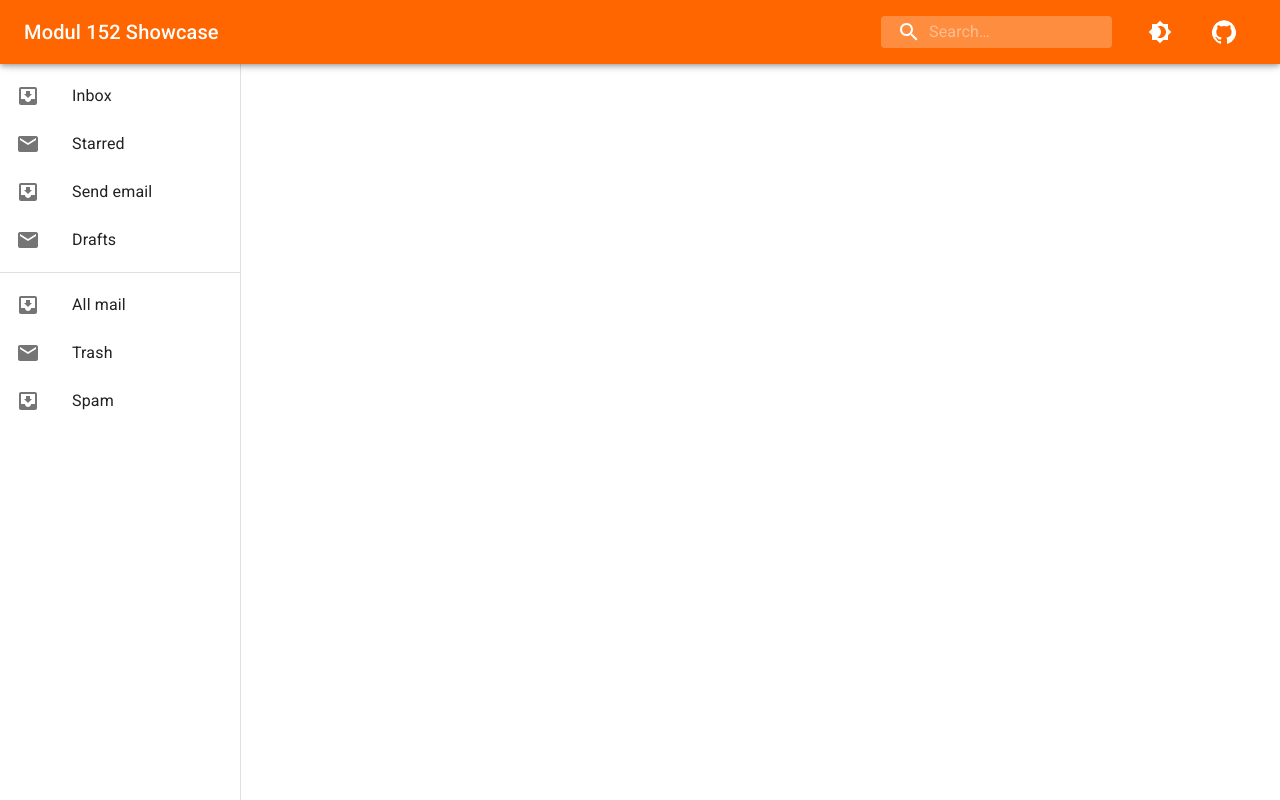
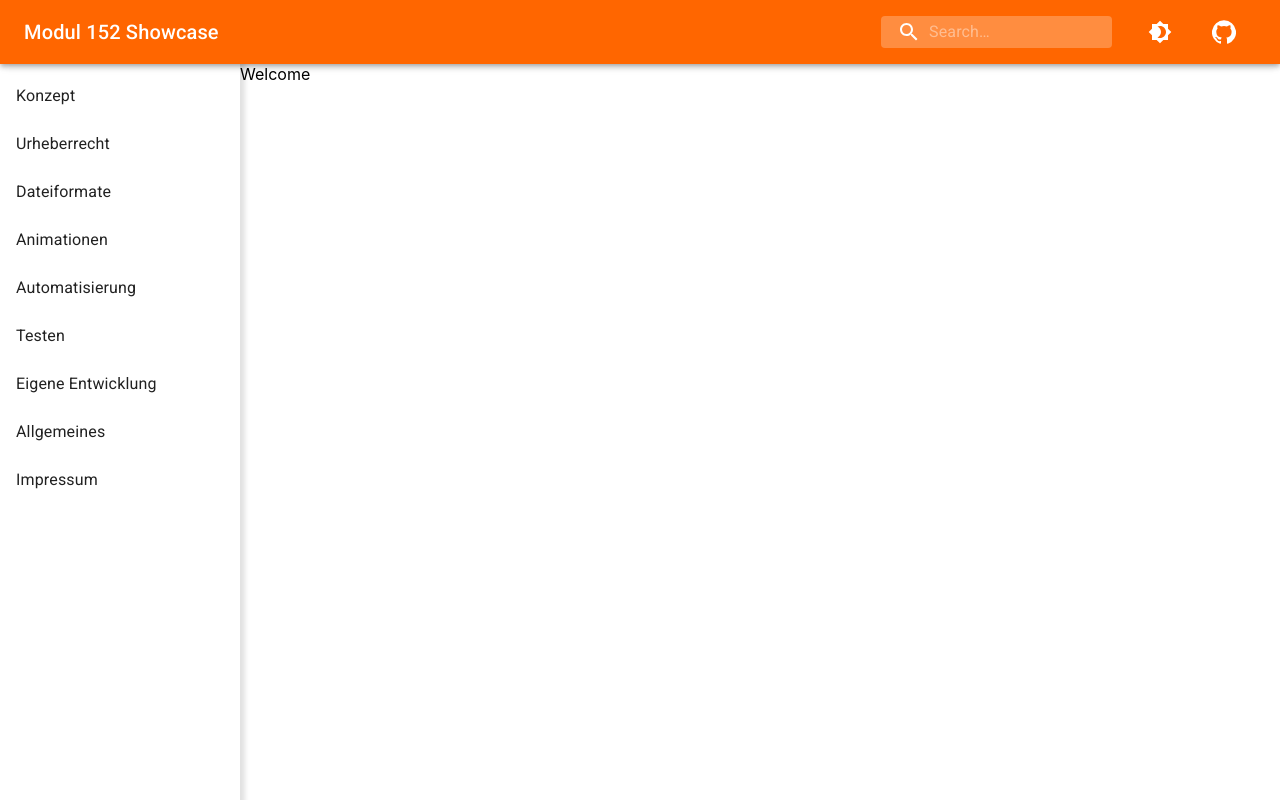
Before and after one commit to SeverinNauer/M152, a React (Create React App) app: page / in a window 1280 px wide. Built offline with nearby package versions, Linux system fonts and the light colour scheme.

Commit message:
add Drawer

```diff
--- a/package.json
+++ b/package.json
@@ -12,8 +12,10 @@
     "@types/node": "^12.12.44",
     "@types/react": "^16.9.35",
     "@types/react-dom": "^16.9.8",
+    "@types/react-router-dom": "^5.1.5",
     "react": "^16.13.1",
     "react-dom": "^16.13.1",
+    "react-router-dom": "^5.2.0",
     "react-scripts": "3.4.1",
     "typescript": "^3.7.5"
   },
--- a/src/App.tsx
+++ b/src/App.tsx
@@ -1,27 +1,24 @@
 import {
   AppBar,
   createStyles,
+  Drawer,
   fade,
   Hidden,
   IconButton as MuiIconButton,
   makeStyles,
   styled,
+  Theme,
   Toolbar,
   Typography,
-  Drawer,
-  List,
-  ListItem,
-  ListItemIcon,
-  ListItemText,
-  Divider,
+  useMediaQuery,
 } from "@material-ui/core";
 import Brightness4Icon from "@material-ui/icons/Brightness4";
 import GitHubIcon from "@material-ui/icons/GitHub";
 import MenuIcon from "@material-ui/icons/Menu";
-import React from "react";
+import React, { useState } from "react";
+import DrawerContent from "./components/DrawerContent";
 import SearchInput from "./components/SearchInput";
-import InboxIcon from "@material-ui/icons/MoveToInbox";
-import MailIcon from "@material-ui/icons/Mail";
+import Content from './Content';
 
 const Root = styled("div")({
   height: "100%",
@@ -36,7 +33,7 @@ const Box = styled("div")({
   display: "flex",
 });
 
-const drawerWidth = 240;
+export const drawerWidth = 240;
 const useStyles = makeStyles((theme) =>
   createStyles({
     search: {
@@ -78,18 +75,22 @@ const useStyles = makeStyles((theme) =>
     },
     drawerPaper: {
       width: drawerWidth,
-    },
-    drawerContainer: {
-      overflow: "auto",
+      boxShadow: `5px 5px 5px ${theme.palette.divider}`,
+      border: "none",
     },
     appbar: {
       zIndex: theme.zIndex.drawer + 1,
+      [theme.breakpoints.down("sm")]: {
+        zIndex: theme.zIndex.modal + 1,
+      },
     },
   })
 );
 
 const App = () => {
   const classes = useStyles();
+  const [menuIsOpen, setMenuIsOpen] = useState(false);
+  const smDown = useMediaQuery((theme: Theme) => theme.breakpoints.down("sm"));
   return (
     <Root>
       <AppBar className={classes.appbar} position="fixed" color="primary">
@@ -100,6 +101,7 @@ const App = () => {
                 className={classes.menuButton}
                 aria-label="Menu"
                 color="inherit"
+                onClick={() => setMenuIsOpen(!menuIsOpen)}
               >
                 <MenuIcon />
               </IconButton>
@@ -127,34 +129,14 @@ const App = () => {
       </AppBar>
       <Drawer
         className={classes.drawer}
-        variant="permanent"
+        variant={smDown ? "temporary" : "persistent"}
         classes={{ paper: classes.drawerPaper }}
+        open={menuIsOpen || !smDown}
       >
         <Toolbar />
-        <div className={classes.drawerContainer}>
-          <List>
-            {["Inbox", "Starred", "Send email", "Drafts"].map((text, index) => (
-              <ListItem button key={text}>
-                <ListItemIcon>
-                  {index % 2 === 0 ? <InboxIcon /> : <MailIcon />}
-                </ListItemIcon>
-                <ListItemText primary={text} />
-              </ListItem>
-            ))}
-          </List>
-          <Divider />
-          <List>
-            {["All mail", "Trash", "Spam"].map((text, index) => (
-              <ListItem button key={text}>
-                <ListItemIcon>
-                  {index % 2 === 0 ? <InboxIcon /> : <MailIcon />}
-                </ListItemIcon>
-                <ListItemText primary={text} />
-              </ListItem>
-            ))}
-          </List>
-        </div>
+        <DrawerContent />
       </Drawer>
+      <Content />
     </Root>
   );
 };
--- /dev/null
+++ b/src/Content.tsx
@@ -0,0 +1,28 @@
+import { styled, Toolbar } from "@material-ui/core";
+import React from "react";
+import { Route, Switch } from "react-router-dom";
+import { drawerWidth } from "./App";
+import Index from "./pages/Index";
+
+const ContentBox = styled("div")(({ theme }) => ({
+  width: `calc(100% - ${drawerWidth}px)`,
+  marginLeft: "auto",
+  [theme.breakpoints.down("sm")]: {
+    width: "100%",
+  },
+}));
+
+const Content = () => {
+  return (
+    <ContentBox>
+      <Toolbar />
+      <Switch>
+        <Route exact path="/">
+          <Index />
+        </Route>
+      </Switch>
+    </ContentBox>
+  );
+};
+
+export default Content;
--- /dev/null
+++ b/src/components/DrawerContent.tsx
@@ -0,0 +1,129 @@
+import {
+  createStyles,
+  List,
+  ListItem,
+  ListItemText,
+  makeStyles,
+  Collapse,
+} from "@material-ui/core";
+import React, { useEffect, useState } from "react";
+import { Link, LinkProps, useHistory } from "react-router-dom";
+
+type MenuItem = {
+  readonly Name: string;
+  readonly SubItems?: ReadonlyArray<MenuItem>;
+  readonly Selected: boolean;
+};
+
+const MenuItems: ReadonlyArray<MenuItem> = [
+  {
+    Name: "Konzept",
+    Selected: false,
+    SubItems: [
+      { Name: "Mockup", Selected: false },
+      { Name: "Style Guide", Selected: false },
+      { Name: "Zeitplan", Selected: false },
+    ],
+  },
+  { Name: "Urheberrecht", Selected: false },
+  { Name: "Dateiformate", Selected: false },
+  { Name: "Animationen", Selected: false },
+  { Name: "Automatisierung", Selected: false },
+  { Name: "Testen", Selected: false },
+  { Name: "Eigene Entwicklung", Selected: false },
+  { Name: "Allgemeines", Selected: false },
+  { Name: "Impressum", Selected: false },
+];
+
+const useStyles = makeStyles((theme) =>
+  createStyles({
+    drawerContainer: {
+      overflow: "auto",
+    },
+    nested: {
+      paddingLeft: theme.spacing(4),
+    },
+  })
+);
+
+const DrawerContent = () => {
+  const classes = useStyles();
+  const [menuItems, setMenuItems] = useState(MenuItems);
+  const history = useHistory();
+
+  useEffect(() => {
+    let unlisten = history.listen((location) => {
+      setMenuItems(
+        menuItems.map((item) => ({
+          ...item,
+          Selected: location.pathname.includes(item.Name),
+        }))
+      );
+    });
+    return () => unlisten && unlisten();
+  }, [history, menuItems]);
+
+  return (
+    <div className={classes.drawerContainer}>
+      <List>
+        {menuItems.map((item, index) => (
+          <>
+            <ListItemLink
+              primary={item.Name}
+              selected={item.Selected && !item.SubItems}
+              key={index}
+              to={`/${item.Name}`}
+            />
+            {item.Selected && item.SubItems && (
+              <Collapse in={true}>
+                <List component="div" disablePadding>
+                  {item.SubItems.map((subItem, index) => (
+                    <ListItemLink
+                      key={index}
+                      primary={subItem.Name}
+                      className={classes.nested}
+                      to={`/${item.Name}/${subItem.Name}`}
+                    />
+                  ))}
+                </List>
+              </Collapse>
+            )}
+          </>
+        ))}
+      </List>
+    </div>
+  );
+};
+
+interface ListItemLinkProps {
+  icon?: React.ReactElement;
+  primary: string;
+  to: string;
+  selected?: boolean;
+  className?: string;
+}
+
+function ListItemLink(props: ListItemLinkProps) {
+  const { primary, to, selected, className } = props;
+
+  const renderLink = React.useMemo(
+    () =>
+      React.forwardRef<any, Omit<LinkProps, "to">>((itemProps, ref) => (
+        <Link to={to} ref={ref} {...itemProps} />
+      )),
+    [to]
+  );
+
+  return (
+    <ListItem
+      button
+      selected={selected}
+      className={className}
+      component={renderLink}
+    >
+      <ListItemText primary={primary} />
+    </ListItem>
+  );
+}
+
+export default DrawerContent;
--- a/src/index.css
+++ b/src/index.css
@@ -18,3 +18,8 @@ code {
   height: 100%;
   width: 100%;
 }
+
+html{
+  height: 100%;
+  width: 100%;
+}
--- a/src/index.tsx
+++ b/src/index.tsx
@@ -4,24 +4,27 @@ import "./index.css";
 import App from "./App";
 import { ThemeProvider, createMuiTheme } from "@material-ui/core";
 import * as serviceWorker from "./serviceWorker";
+import { BrowserRouter } from "react-router-dom";
 
 const theme = createMuiTheme({
   palette: {
     primary: {
       main: "#FF6600",
-      contrastText: "#FFFFFF"
+      contrastText: "#FFFFFF",
     },
     background: {
       default: "#FFFFFF",
-    }
+    },
   },
 });
 
 ReactDOM.render(
   <React.StrictMode>
-    <ThemeProvider theme={theme}>
-      <App />
-    </ThemeProvider>
+    <BrowserRouter>
+      <ThemeProvider theme={theme}>
+        <App />
+      </ThemeProvider>
+    </BrowserRouter>
   </React.StrictMode>,
   document.getElementById("root")
 );
--- /dev/null
+++ b/src/pages/Index.tsx
@@ -0,0 +1,7 @@
+import React from 'react';
+
+const Index = () => {
+  return <div>Welcome</div>;
+};
+
+export default Index
```
Also changed, not shown: 1 other file (tests, documents, lock files or other folders).
